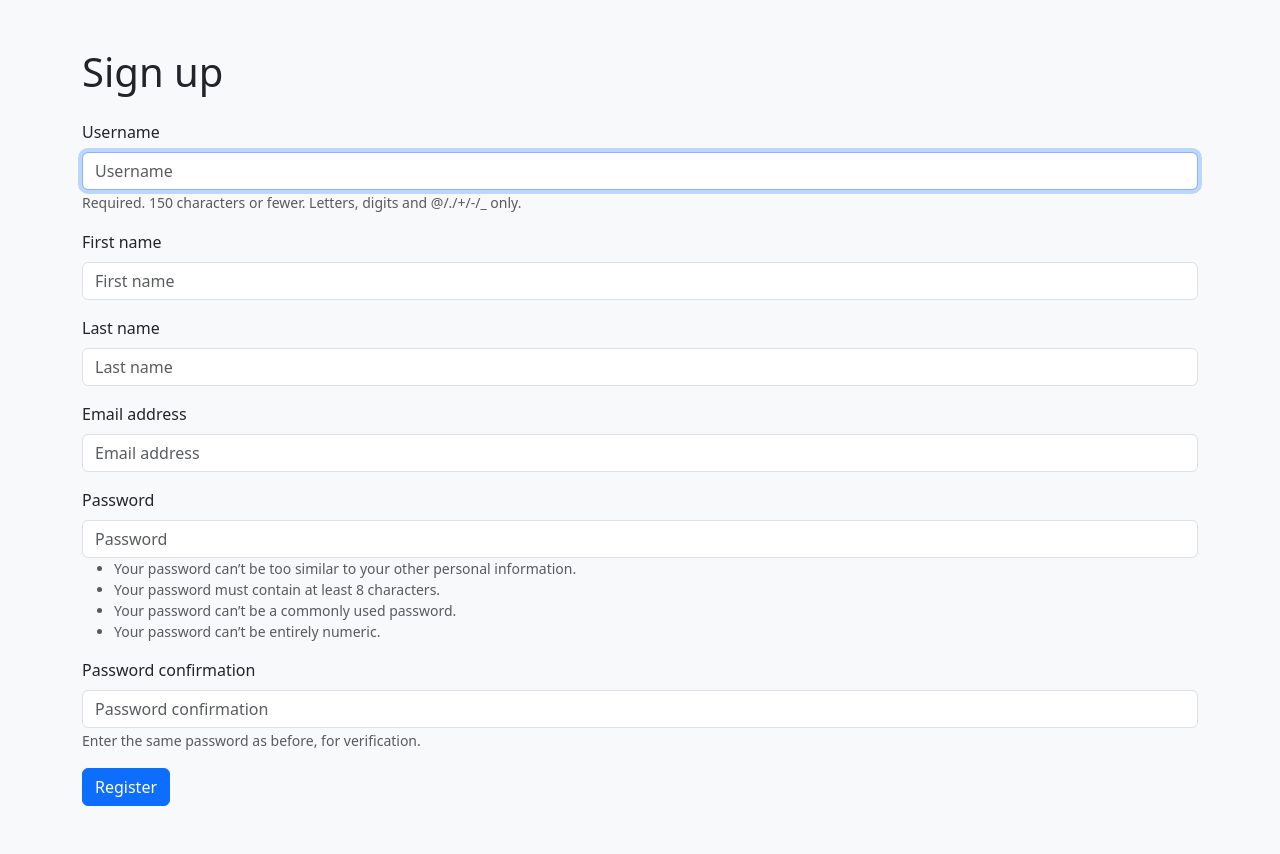
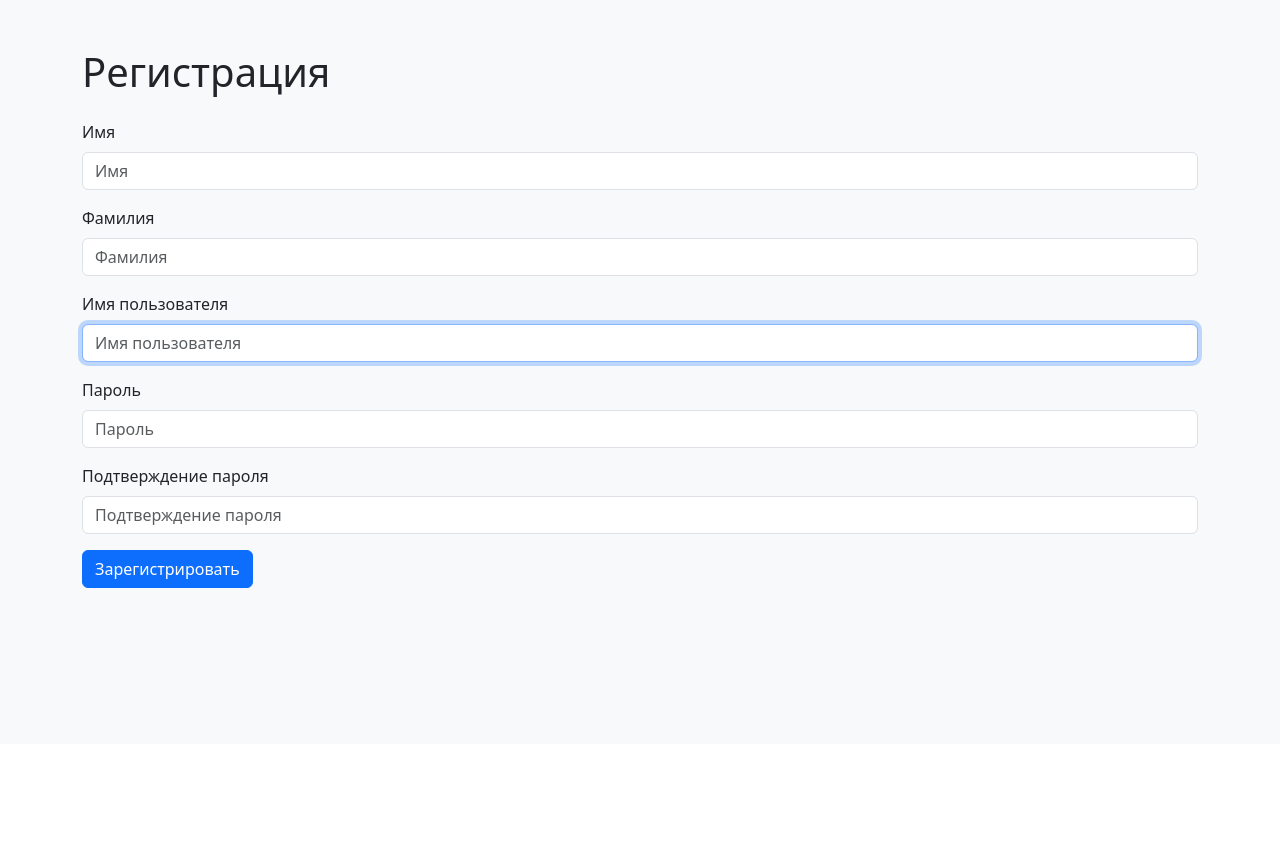
Before and after one commit to maxjamchuk/python-project-52, a Django app: page /users/create/ in a window 1280 px wide. Shown: the part 56-910 px from the top of the page. After the commit the page ends 644 px from the top, so only its background shows below. Run offline with Django 5.2, Linux system fonts and the light colour scheme; some libraries are stand-ins or nearby versions.

Commit message:
First Contact

```diff
--- a/task_manager/templates/users/create.html
+++ b/task_manager/templates/users/create.html
@@ -1,16 +1,16 @@
 {% extends "base.html" %}
-{% load django_bootstrap5 i18n %}
+{% load django_bootstrap5 %}
 
-{% block title %}{% trans "Sign up" %}{% endblock %}
+{% block title %}Регистрация{% endblock %}
 
 {% block content %}
-  <h1 class="mb-4">{% trans "Sign up" %}</h1>
+  <h1 class="mb-4">Регистрация</h1>
 
   <form method="post">
     {% csrf_token %}
     {% bootstrap_form form %}
     <button type="submit" class="btn btn-primary">
-      {% trans "Register" %}
+      Зарегистрировать
     </button>
   </form>
 {% endblock %}
--- a/task_manager/users/forms.py
+++ b/task_manager/users/forms.py
@@ -8,10 +8,42 @@
 User = get_user_model()
 
 
-class UserRegistrationForm(UserCreationForm):
+class UserRegisterForm(UserCreationForm):
+    first_name = forms.CharField(
+        max_length=150,
+        label="Имя",
+        required=True,
+    )
+    last_name = forms.CharField(
+        max_length=150,
+        label="Фамилия",
+        required=True,
+    )
+    username = forms.CharField(
+        max_length=150,
+        label="Имя пользователя",
+        required=True,
+    )
+    password1 = forms.CharField(
+        label="Пароль",
+        strip=False,
+        widget=forms.PasswordInput,
+    )
+    password2 = forms.CharField(
+        label="Подтверждение пароля",
+        widget=forms.PasswordInput,
+        strip=False,
+    )
+
     class Meta(UserCreationForm.Meta):
         model = User
-        fields = ("username", "first_name", "last_name", "email")
+        fields = (
+            "first_name",
+            "last_name",
+            "username",
+            "password1",
+            "password2",
+        )
 
 
 class UserUpdateForm(forms.ModelForm):
--- a/task_manager/users/views.py
+++ b/task_manager/users/views.py
@@ -9,7 +9,7 @@
 from django.utils.translation import gettext_lazy as _
 from django.views.generic import ListView, CreateView, UpdateView, DeleteView
 
-from .forms import CustomAuthenticationForm, UserRegistrationForm, UserUpdateForm
+from .forms import CustomAuthenticationForm, UserRegisterForm, UserUpdateForm
 
 User = get_user_model()
 
@@ -22,13 +22,14 @@
 
 class UserCreateView(CreateView):
     model = User
-    form_class = UserRegistrationForm
+    form_class = UserRegisterForm
     template_name = "users/create.html"
     success_url = reverse_lazy("login")
 
     def form_valid(self, form):
-        messages.success(self.request, _("User has been successfully registered"))
-        return super().form_valid(form)
+        response = super().form_valid(form)
+        messages.success(self.request, "Пользователь успешно зарегистрирован")
+        return response
 
 
 class UserUpdateView(LoginRequiredMixin, UpdateView):
```
